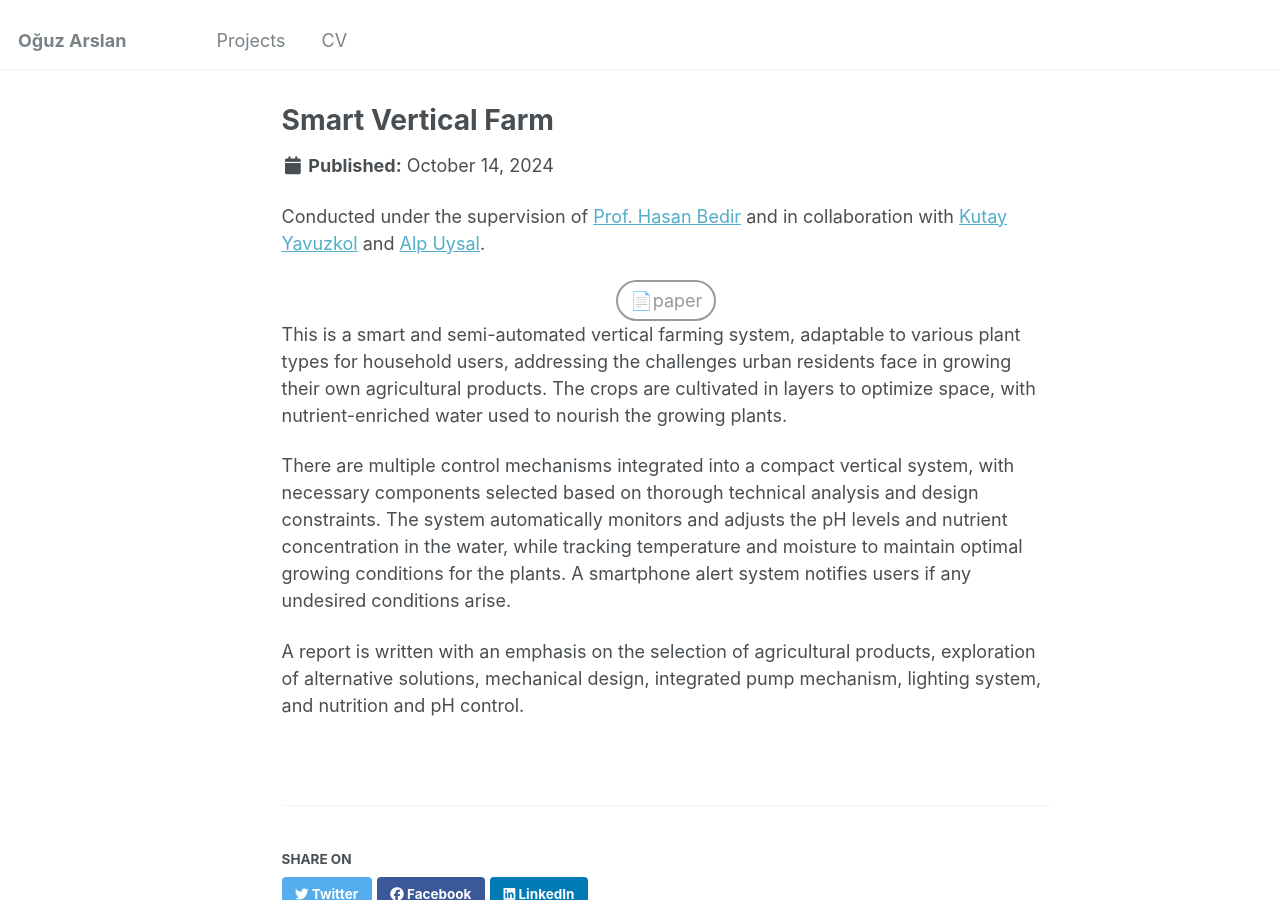
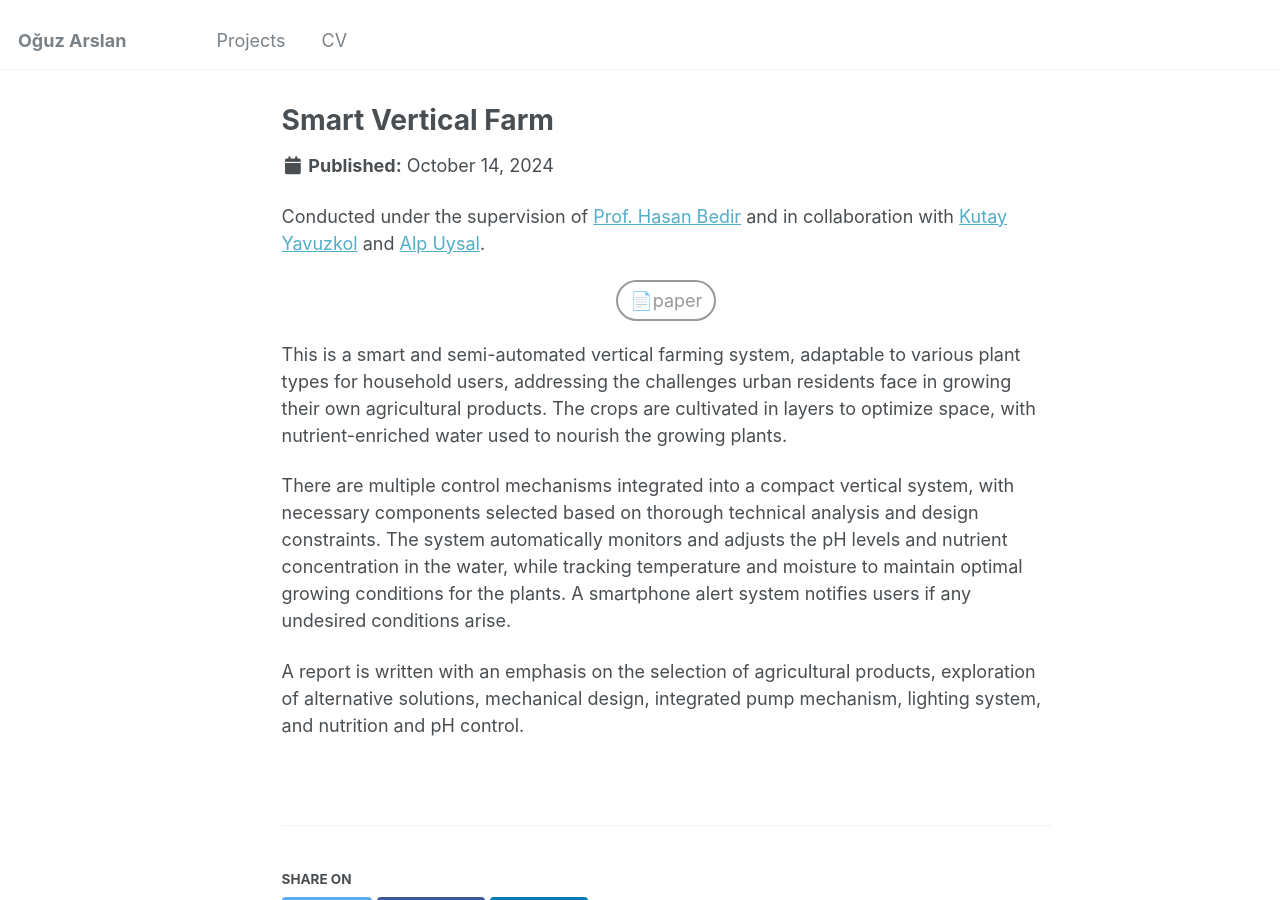
Before and after one commit to Boysle/boysle.github.io, a Jekyll site: the page built from _portfolio/1smartverticalfarm.md, in a window 1280 px wide and 900 px high. Built offline with Jekyll 4.4.1, drawn with Linux system fonts in a browser that asks for light colours.

Commit message:
Update 1smartverticalfarm.md

```diff
--- a/_portfolio/1smartverticalfarm.md
+++ b/_portfolio/1smartverticalfarm.md
@@ -7,7 +7,7 @@ collection: projects
 Conducted under the supervision of [Prof. Hasan Bedir](http://me.boun.edu.tr/?q=users/hasan-bedir) and in collaboration with [Kutay Yavuzkol](https://www.linkedin.com/in/kutay-yavuzkol-415020150/) and [Alp Uysal](https://www.linkedin.com/in/alpuysaal/).
 
 
-<div style="text-align: center; margin-top: 20px;">
+<div style="text-align: center; margin: 20px 0;">
     <a href="https://www.dropbox.com/scl/fi/9djy65rxhqygvtyophsh0/ME429_Final_Report_Group17.docx.pdf?rlkey=onxngl7a7myp4b5btxunpk0fg&st=yuxbcaz6&dl=0" style="text-decoration: none; background-color: transparent; color: #999999; padding: 5px 12px; border-radius: 25px; text-align: center; display: inline-block; border: 2px solid #999999; transition: 0.3s;" onmouseover="this.style.color='#333333'; this.style.borderColor='#333333';" onmouseout="this.style.color='#999999'; this.style.borderColor='#999999';">📄paper</a>
 </div>
 
```
